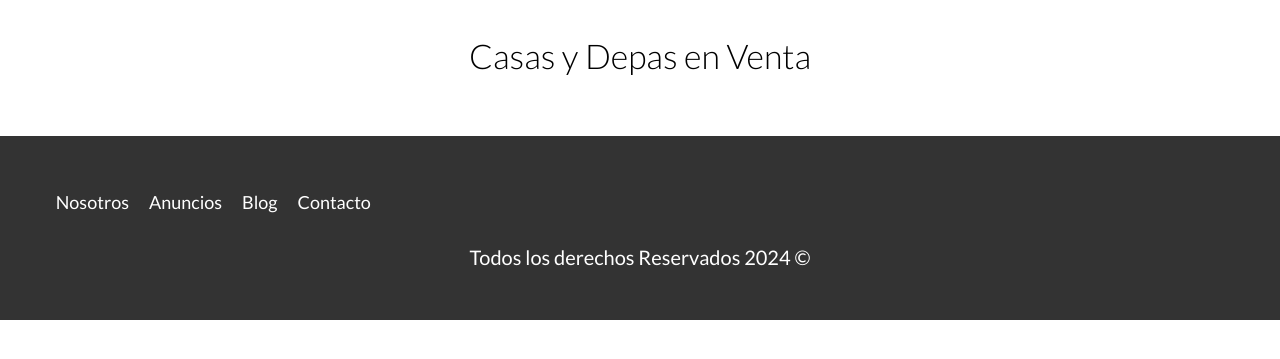
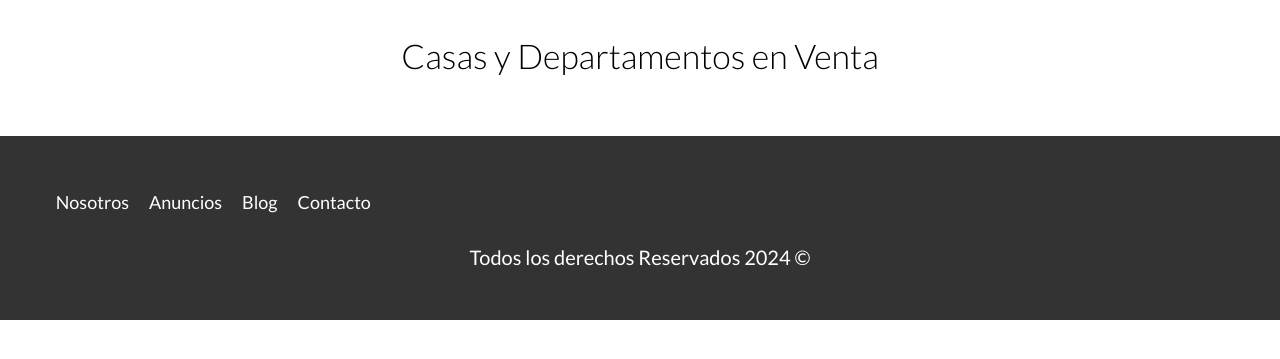
Before and after one commit to DavidCarvajalino/bienes-raices, a PHP site: page /anuncios.php in a window 1280 px wide. Shown: the part 120-479 px from the top of the page. Run offline with PHP 8.4, Linux system fonts and the light colour scheme; data that the repository does not hold is empty.

Commit message:
Segundo commit de prueba

```diff
--- a/anuncios.php
+++ b/anuncios.php
@@ -6,7 +6,7 @@ incluirTemplate('header');
 
     <main class="contenedor seccion">
 
-        <h2>Casas y Depas en Venta</h2>
+        <h2>Casas y Departamentos en Venta</h2>
 
     <?php
 
```
